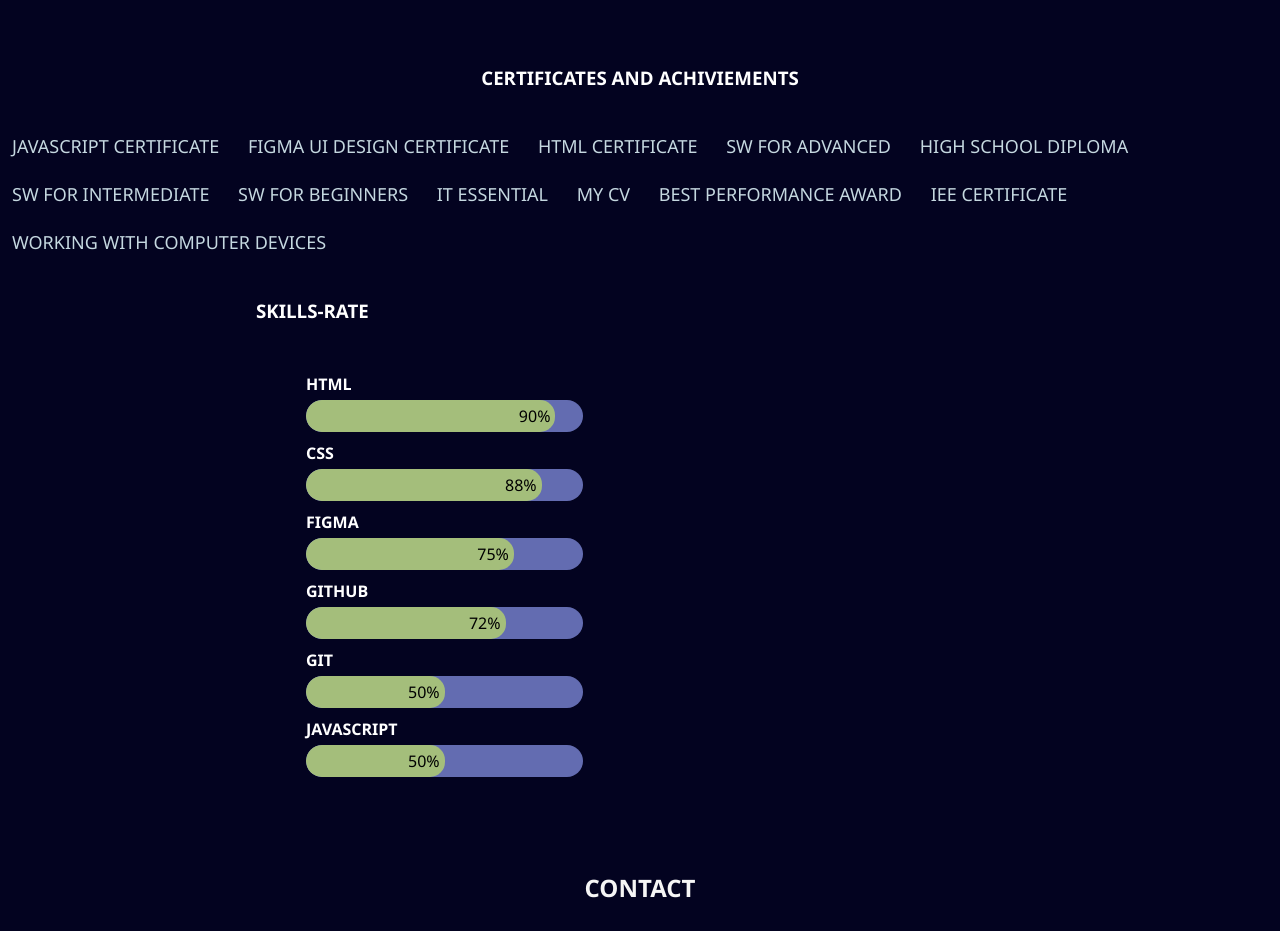
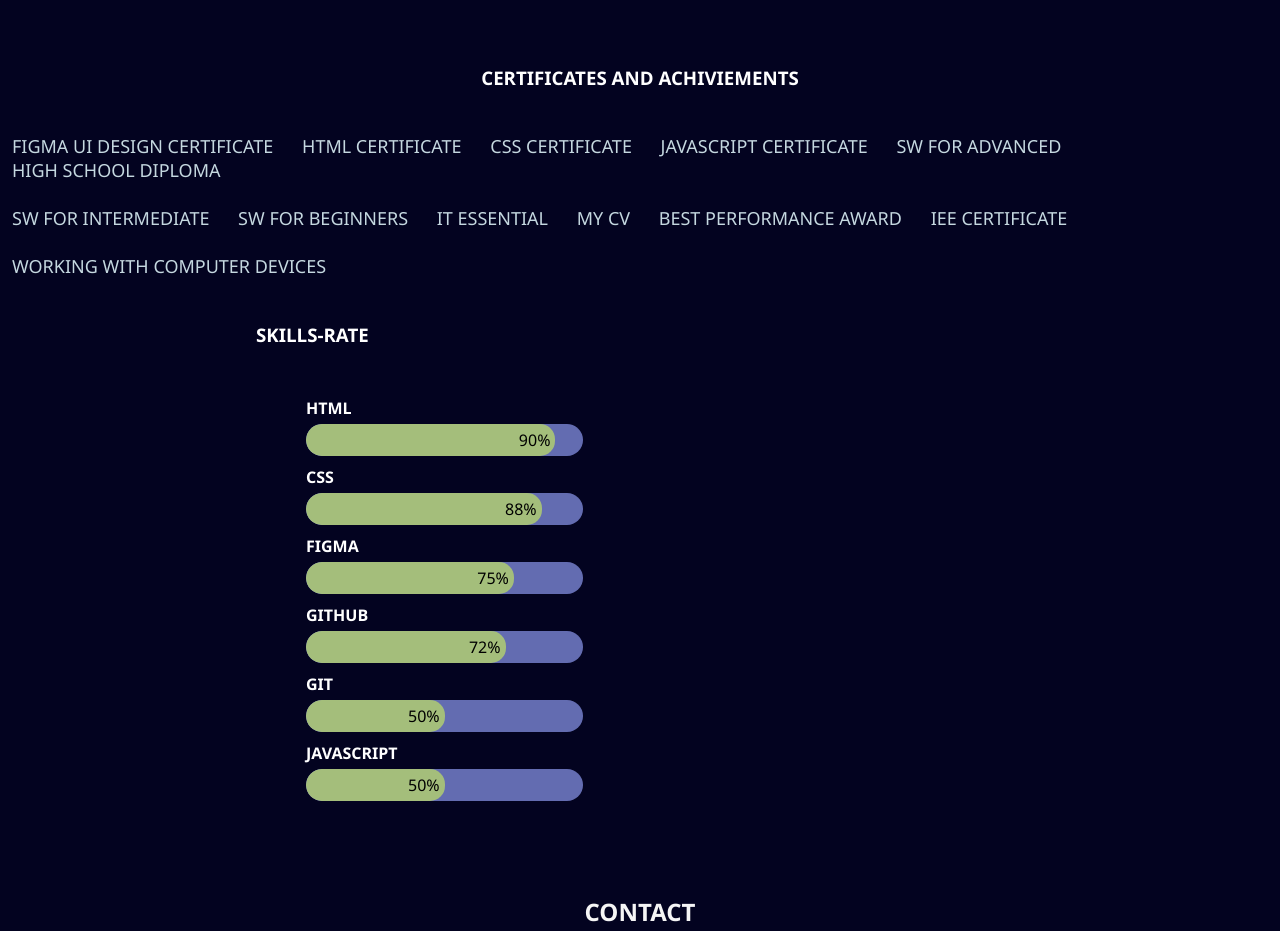
Before and after one commit to YvonneMukabera/PORTOFOLIO, a plain HTML site: page index.html in a window 1280 px wide. Shown: the part 1860-2791 px from the top of the page. Drawn offline with Linux system fonts and the light colour scheme.

Commit message:
update on index.html

```diff
--- a/index.html
+++ b/index.html
@@ -59,9 +59,11 @@
     <h3 style="text-align: center"> CERTIFICATES AND ACHIVIEMENTS</h3> </br> </br>
     <div   class="certificate">
       <ul class="certificate-li">
-        <li> <a href="JAVASCRIPT CERTIFICATE.pdf" alt="JAVASCRIPT CERTIFICATE"  class="certificate">JAVASCRIPT CERTIFICATE</a> </li>
+
         <li> <a href="FIGMA UI DESIGN CERTIFICATE.pdf" alt="FIGMA CERTIFICATE"  class="certificate">FIGMA UI DESIGN CERTIFICATE</a> </li>
         <li> <a href="HTML CERTIFICATE.pdf" alt="HTML CERTIFICATE"  class="certificate">HTML CERTIFICATE</a> </li>
+        <li> <a href="CSS CERTIFICATE.pdf" alt="CSS CERTIFICATE"  class="certificate">CSS CERTIFICATE</a> </li>
+        <li> <a href="JAVASCRIPT CERTIFICATE.pdf" alt="JAVASCRIPT CERTIFICATE"  class="certificate">JAVASCRIPT CERTIFICATE</a> </li>
         <li> <a href="DTP ADVANCED CERTIFICATE.pdf" alt="DTP ADVANCED CERTIFICATE"  class="certificate">SW FOR ADVANCED</a> </li>
         <li>  <a href="mukaberayvonne diploma.pdf" alt="mukaberayvonne diploma"  class="certificate">HIGH SCHOOL DIPLOMA</a> </li> </br> </br>
         <li> <a href="DTP INTERMEDIATE.pdf" alt="DTP INTERMEDIATE"  class="certificate">SW FOR INTERMEDIATE</a> </li>
```
